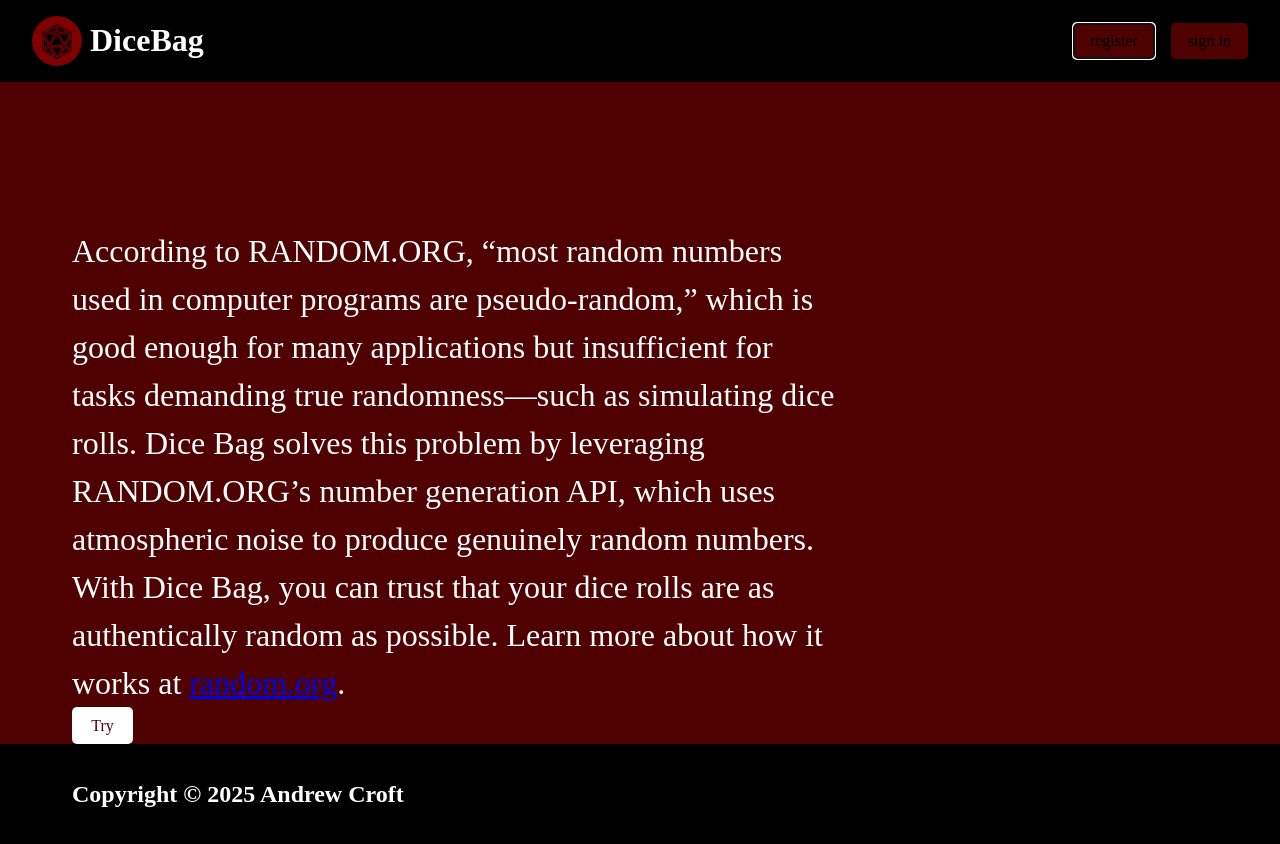
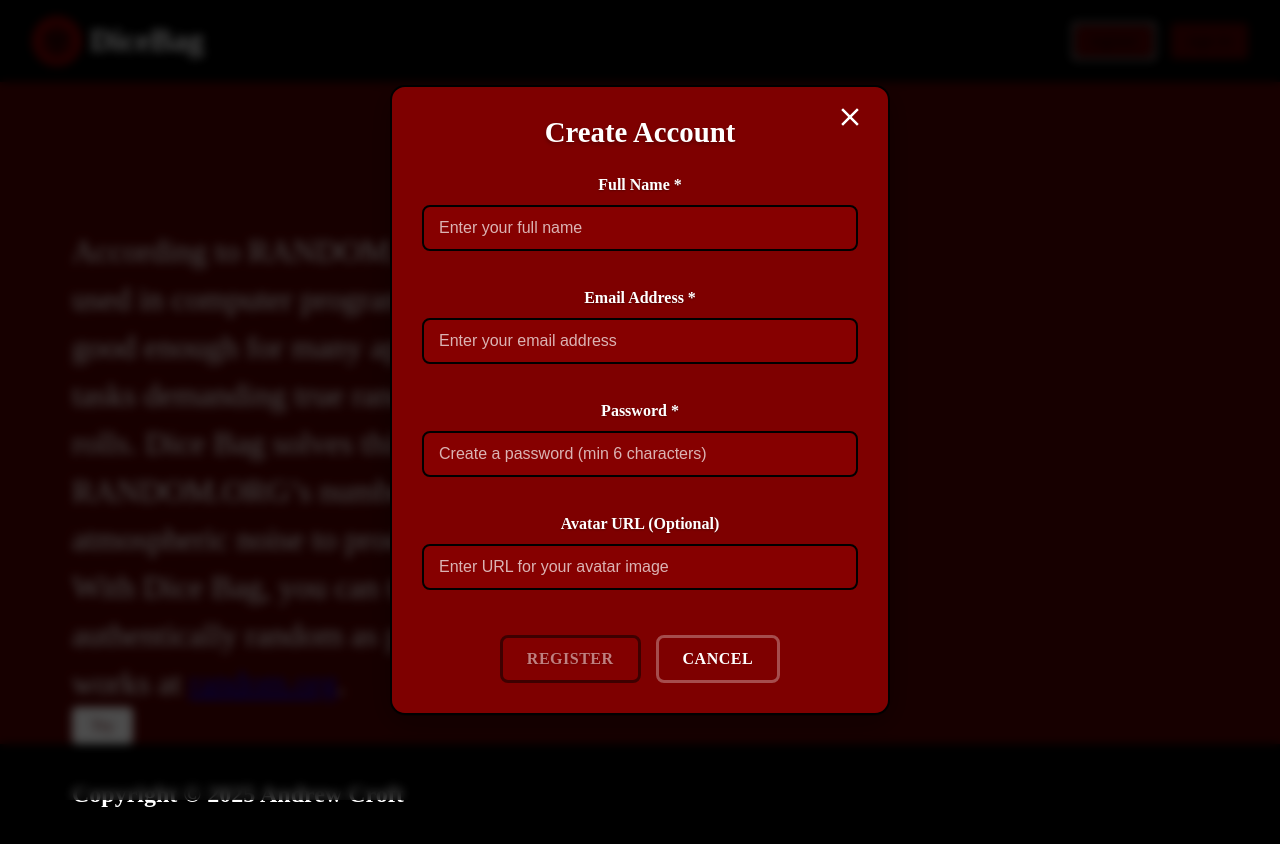
Before and after one commit to ExpiredSunshine/DiceBagFrontEnd, a React (Vite) app: page / in a window 1280 px wide. Both pictures are taken after a click on the button "register". Built offline with nearby package versions, Linux system fonts and the light colour scheme.

Commit message:
create WIP modal with form

```diff
--- a/src/components/Header/Header.jsx
+++ b/src/components/Header/Header.jsx
@@ -1,12 +1,23 @@
 import { Link, useLocation } from 'react-router-dom';
+import { useState } from 'react';
 import logoImage from '../../assets/images/logo.png';
 import settingsImage from '../../assets/images/Settings.png';
+import RegisterModal from '../RegisterModal/RegisterModal';
 
 import './Header.css';
 
 export default function Header() {
   const location = useLocation();
   const isRollerRoute = location.pathname === '/roller';
+  const [isRegisterModalOpen, setIsRegisterModalOpen] = useState(false);
+
+  const handleOpenRegisterModal = () => {
+    setIsRegisterModalOpen(true);
+  };
+
+  const handleCloseRegisterModal = () => {
+    setIsRegisterModalOpen(false);
+  };
 
   return (
     <header className="header">
@@ -38,7 +49,11 @@ export default function Header() {
         </div>
       ) : (
         <div className="header__auth-buttons">
-          <button type="button" className="header__register-btn">
+          <button
+            type="button"
+            className="header__register-btn"
+            onClick={handleOpenRegisterModal}
+          >
             register
           </button>
           <button type="button" className="header__signin-btn">
@@ -46,6 +61,11 @@ export default function Header() {
           </button>
         </div>
       )}
+
+      <RegisterModal
+        isOpen={isRegisterModalOpen}
+        onClose={handleCloseRegisterModal}
+      />
     </header>
   );
 }
--- /dev/null
+++ b/src/components/RegisterModal/RegisterModal.css
@@ -0,0 +1,92 @@
+/* RegisterModal specific styles */
+.register-modal__terms {
+  margin-top: 15px;
+  padding: 15px;
+  background-color: rgba(0, 0, 0, 0.2);
+  border-radius: 8px;
+  border: 1px solid rgba(255, 255, 255, 0.1);
+}
+
+.register-modal__terms-text {
+  color: rgba(255, 255, 255, 0.8);
+  font-size: 0.9rem;
+  line-height: 1.4;
+  margin: 0;
+  text-align: center;
+}
+
+.register-modal__terms-link {
+  color: #ff6b6b;
+  text-decoration: none;
+  font-weight: 600;
+  transition: color 0.3s ease;
+}
+
+.register-modal__terms-link:hover {
+  color: #ff8e8e;
+  text-decoration: underline;
+}
+
+/* Password strength indicator */
+.register-modal__password-strength {
+  margin-top: 5px;
+  font-size: 0.8rem;
+  display: flex;
+  align-items: center;
+  gap: 5px;
+}
+
+.register-modal__strength-bar {
+  height: 4px;
+  border-radius: 2px;
+  background-color: rgba(255, 255, 255, 0.2);
+  flex: 1;
+  overflow: hidden;
+}
+
+.register-modal__strength-fill {
+  height: 100%;
+  transition: all 0.3s ease;
+  border-radius: 2px;
+}
+
+.register-modal__strength-weak {
+  background-color: #ff6b6b;
+  width: 25%;
+}
+
+.register-modal__strength-medium {
+  background-color: #ffa726;
+  width: 50%;
+}
+
+.register-modal__strength-strong {
+  background-color: #66bb6a;
+  width: 75%;
+}
+
+.register-modal__strength-very-strong {
+  background-color: #4caf50;
+  width: 100%;
+}
+
+/* Form field spacing adjustments for registration */
+.register-modal .modal__form-group {
+  margin-bottom: 15px;
+}
+
+.register-modal .modal__form-group:last-of-type {
+  margin-bottom: 10px;
+}
+
+/* Responsive adjustments */
+@media (max-width: 768px) {
+  .register-modal__terms {
+    padding: 12px;
+    margin-top: 12px;
+  }
+
+  .register-modal__terms-text {
+    font-size: 0.85rem;
+  }
+}
--- /dev/null
+++ b/src/components/RegisterModal/RegisterModal.jsx
@@ -0,0 +1,120 @@
+import { useState } from 'react';
+import ModalWithForm from '../ModalWithForm/ModalWithForm';
+import './RegisterModal.css';
+
+function RegisterModal({ isOpen, onClose }) {
+  const [formData, setFormData] = useState({
+    name: '',
+    email: '',
+    password: '',
+    avatarUrl: '',
+  });
+
+  const handleSubmit = data => {
+    console.log('Registration form submitted:', data);
+    // TODO: Add actual registration functionality
+    onClose();
+  };
+
+  const handleFormDataChange = newData => {
+    setFormData(newData);
+  };
+
+  const isFormValid =
+    formData.name &&
+    formData.email &&
+    formData.password &&
+    formData.password.length >= 6;
+
+  return (
+    <ModalWithForm
+      isOpen={isOpen}
+      handleCloseClick={onClose}
+      title="Create Account"
+      buttonText="Register"
+      onSubmit={handleSubmit}
+      isFormValid={isFormValid}
+      initialFormData={formData}
+      onFormDataChange={handleFormDataChange}
+      secondaryAction={{
+        text: 'Cancel',
+        onClick: onClose,
+      }}
+      className="register-modal"
+    >
+      {(formData, handleInputChange) => (
+        <>
+          <div className="modal__form-group">
+            <label htmlFor="name" className="modal__label">
+              Full Name *
+            </label>
+            <input
+              type="text"
+              id="name"
+              name="name"
+              value={formData.name || ''}
+              onChange={handleInputChange}
+              className="modal__input"
+              placeholder="Enter your full name"
+              required
+            />
+          </div>
+
+          <div className="modal__form-group">
+            <label htmlFor="email" className="modal__label">
+              Email Address *
+            </label>
+            <input
+              type="email"
+              id="email"
+              name="email"
+              value={formData.email || ''}
+              onChange={handleInputChange}
+              className="modal__input"
+              placeholder="Enter your email address"
+              required
+            />
+          </div>
+
+          <div className="modal__form-group">
+            <label htmlFor="password" className="modal__label">
+              Password *
+            </label>
+            <input
+              type="password"
+              id="password"
+              name="password"
+              value={formData.password || ''}
+              onChange={handleInputChange}
+              className="modal__input"
+              placeholder="Create a password (min 6 characters)"
+              required
+            />
+            {formData.password && formData.password.length < 6 && (
+              <div className="modal__error">
+                Password must be at least 6 characters
+              </div>
+            )}
+          </div>
+
+          <div className="modal__form-group">
+            <label htmlFor="avatarUrl" className="modal__label">
+              Avatar URL (Optional)
+            </label>
+            <input
+              type="url"
+              id="avatarUrl"
+              name="avatarUrl"
+              value={formData.avatarUrl || ''}
+              onChange={handleInputChange}
+              className="modal__input"
+              placeholder="Enter URL for your avatar image"
+            />
+          </div>
+        </>
+      )}
+    </ModalWithForm>
+  );
+}
+
+export default RegisterModal;
```
Also changed, not shown: src/components/ModalWithForm/ModalExample.jsx (deleted, +0 -134 lines).
